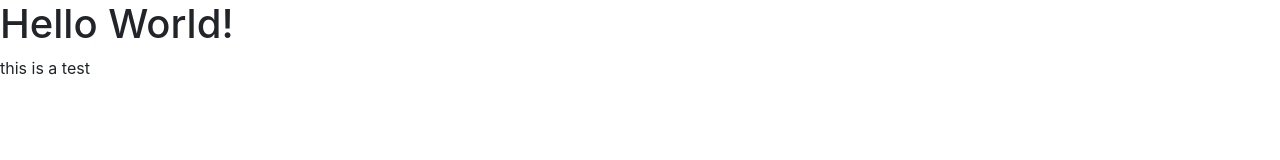
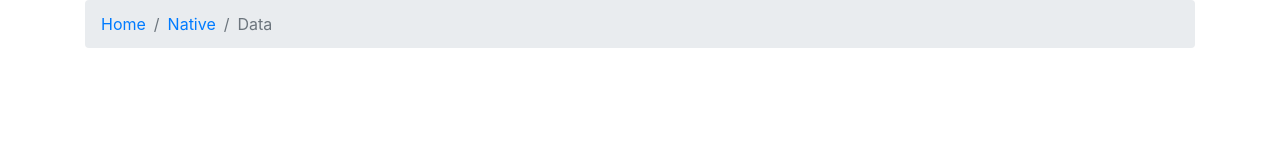
Before and after one commit to TheBrellis/Practice, a plain HTML site: page index.html in a window 1280 px wide. Drawn offline with nearby package versions, Linux system fonts and the light colour scheme.

```diff
--- a/index.html
+++ b/index.html
@@ -11,10 +11,19 @@
 </head>
 
 <body>
-    <div id="target">
-        <p>this is a test</p>
+    <div class="container fluid">
+        <div class="row">
+            <div class="col">
+                <nav aria-label="breadcrumb">
+                    <ol class="breadcrumb">
+                        <li class="breadcrumb-item"><a href="#">Home</a></li>
+                        <li class="breadcrumb-item"><a href="#">Native</a></li>
+                        <li class="breadcrumb-item active" aria-current="page">Data</li>
+                    </ol>
+                </nav>
+            </div>
+        </div>
     </div>
-
 
     <script type="text/javascript" src="script.js"></script>
 </body>
```
Also changed, not shown: 1 other file.
